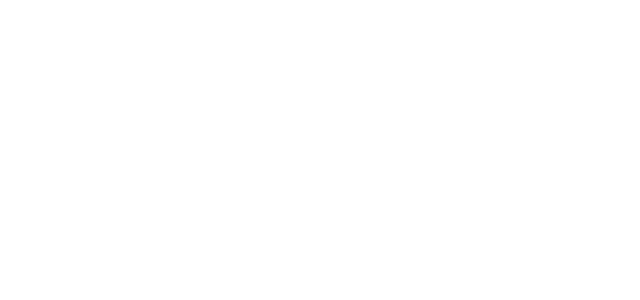
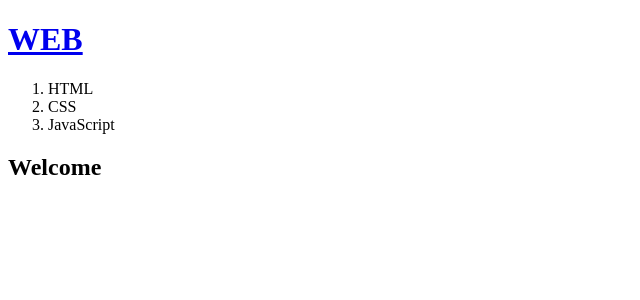
Before and after one commit to siu2388/elice_AI7, a Next.js app in the folder 06-react/0403next/: page / in a window 1280 px wide. Shown: the top 300 px of the page, without its empty margins (0-640 px from the left). Built offline with nearby package versions, Linux system fonts and the light colour scheme.

Commit message:
전반전 끝

```diff
--- a/06-react/0403next/pages/index.js
+++ b/06-react/0403next/pages/index.js
@@ -1,7 +1,15 @@
 export default function Home() {
   return (
     <>
-      <h1></h1>
+      <h1><a href="/">WEB</a></h1>
+      <ol>
+        <li>HTML</li>
+        <li>CSS</li>
+        <li>JavaScript</li>
+      </ol>
+      <article>
+        <h2>Welcome</h2>
+      </article>
     </>
   )
 }
```
